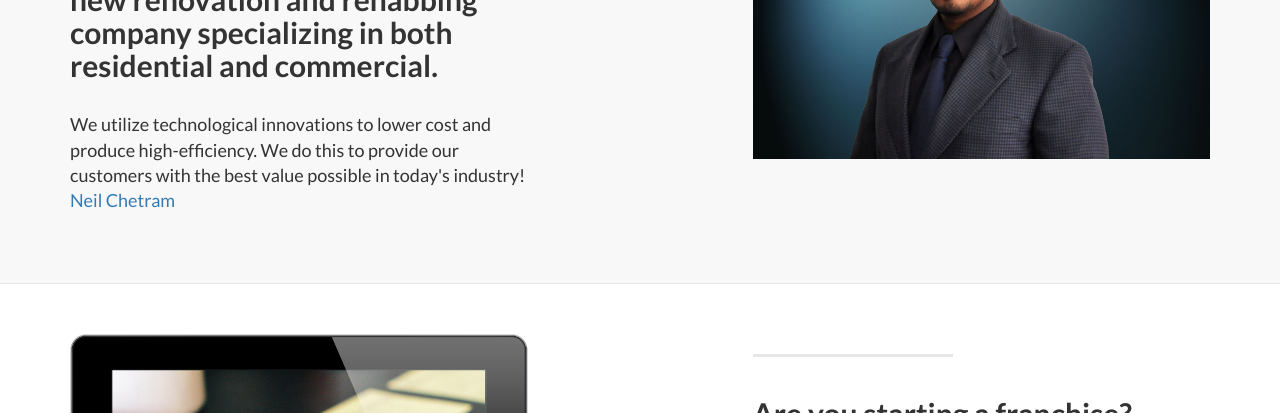
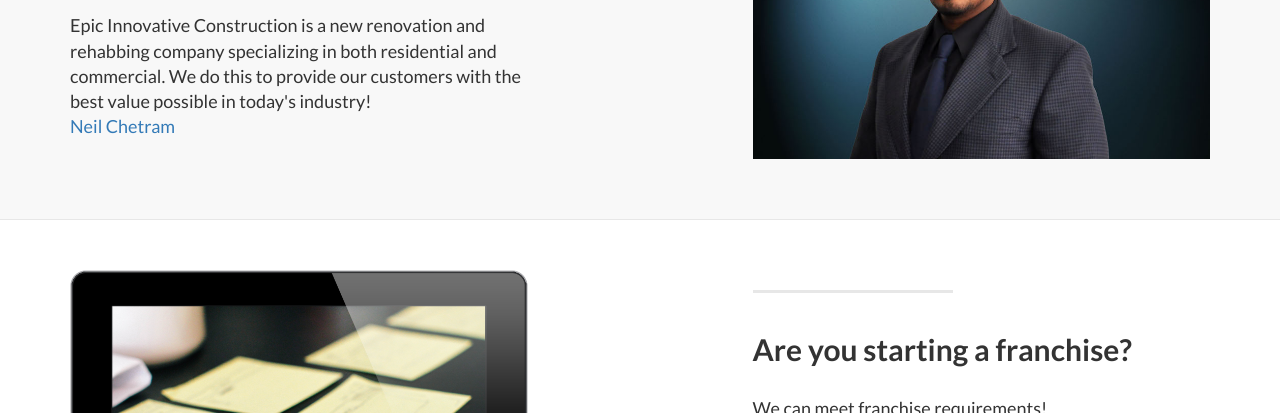
Before and after one commit to nchetram/nchetram.github.io, a plain HTML site: page index.html in a window 1280 px wide. Shown: the part 940-1353 px from the top of the page. Drawn offline with Linux system fonts and the light colour scheme.

Commit message:
about - header

```diff
--- a/index.html
+++ b/index.html
@@ -107,8 +107,8 @@
                 <div class="col-lg-5 col-sm-6">
                     <hr class="section-heading-spacer">
                     <div class="clearfix"></div>
-                    <h2 class="section-heading">Epic Innovative Construction is a new renovation and rehabbing company specializing in both residential and commercial.</h2>
-                    <p class="lead">We utilize technological innovations to lower cost and produce high-efficiency. We do this to provide our customers with the best value possible in today's industry!<br><a target="_blank" href="https://www.linkedin.com/in/neilchetram/">Neil Chetram</a></p>
+                    <h2 class="section-heading">Epic Innovative Construction</h2>
+                    <p class="lead">Epic Innovative Construction is a new renovation and rehabbing company specializing in both residential and commercial. We do this to provide our customers with the best value possible in today's industry!<br><a target="_blank" href="https://www.linkedin.com/in/neilchetram/">Neil Chetram</a></p>
                 </div>
                 <div class="col-lg-5 col-lg-offset-2 col-sm-6">
                     <div class="view hm-zoom">
```
